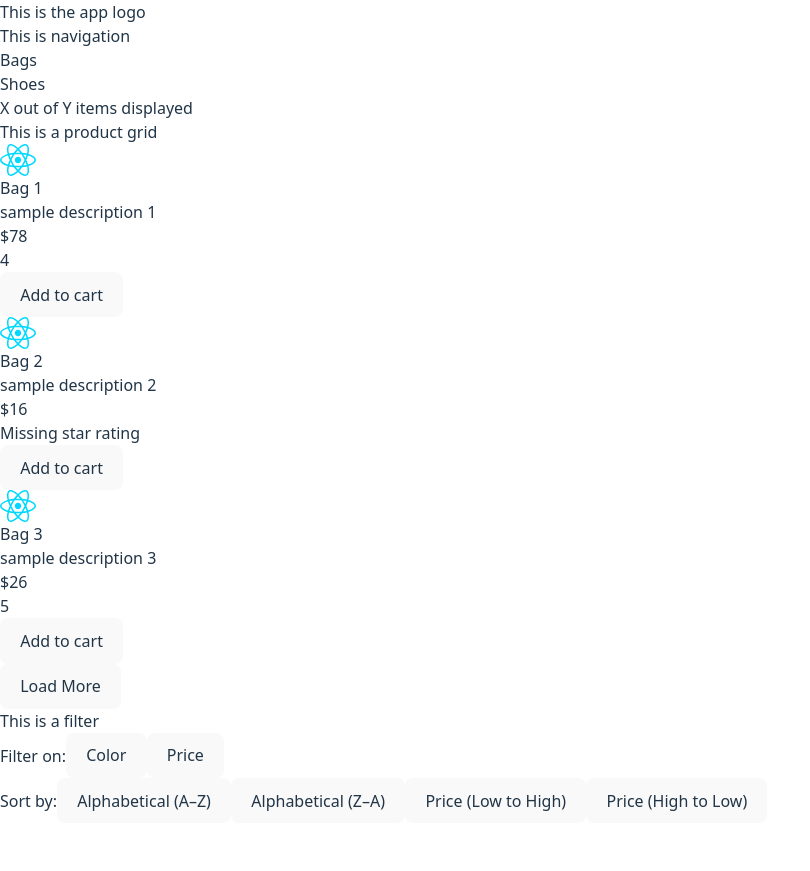
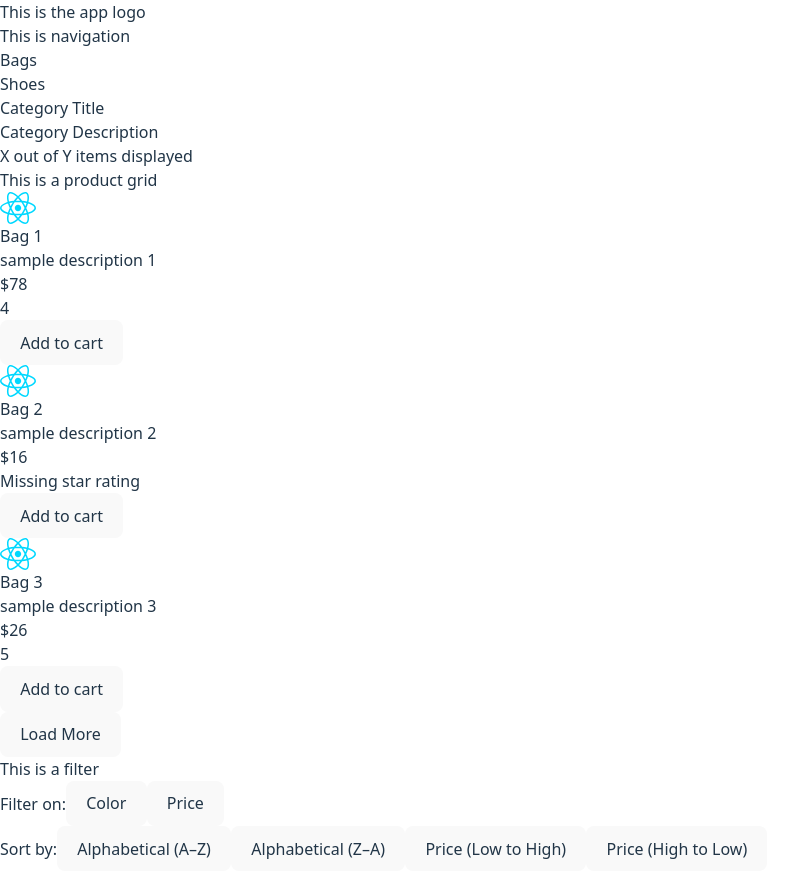
Before and after one commit to HShrigma/project-nexus, a React (Vite) app in the folder Project Nexus/: page / in a window 1280 px wide. Shown: the whole page, without its empty margins (0-810 px from the left). Before the commit the page ends 823 px from the top, so only its background shows below. Built offline with nearby package versions, Linux system fonts and the light colour scheme.

Commit message:
feat(category): implement placeholder category title and Description

```diff
--- a/Project Nexus/src/components/products/Products.jsx
+++ b/Project Nexus/src/components/products/Products.jsx
@@ -1,3 +1,4 @@
+import Category from "./category/Category";
 import Filter from "./filter/Filter";
 import ProductCounter from "./product/ProductCounter";
 import ProductGrid from "./ProductGrid";
@@ -5,6 +6,7 @@ import ProductGrid from "./ProductGrid";
 export const Products = () => {
     return (
         <div>
+            <Category/>
             <ProductCounter/>
             <ProductGrid />
             <button>Load More</button>
--- /dev/null
+++ b/Project Nexus/src/components/products/category/Category.jsx
@@ -0,0 +1,9 @@
+export const Category = () => {
+    return (
+        <div>
+            <h2> Category Title </h2>
+            <h3> Category Description </h3>
+        </div>
+    )
+}
+export default Category;
```
